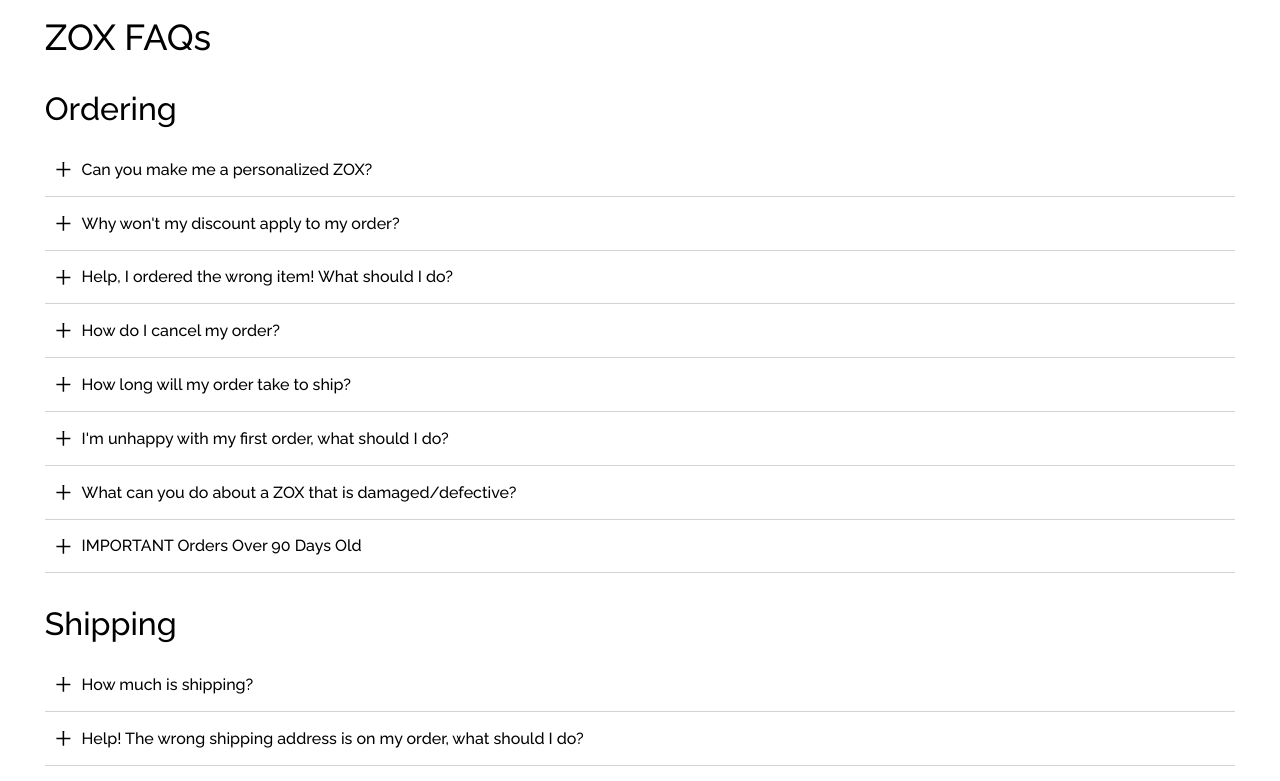
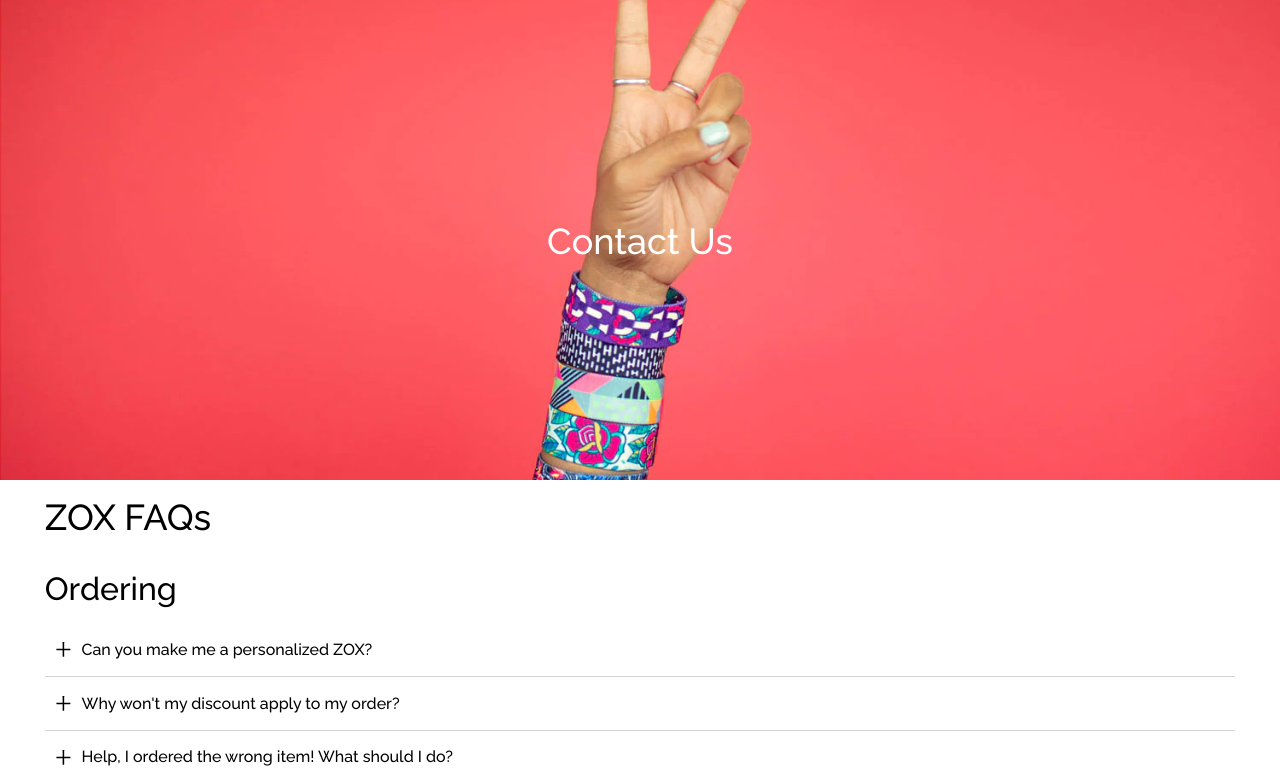
Before and after one commit to spell-landon/zox-faq-skillz, a React (Create React App) app: page / in a window 1280 px wide. Shown: the top 781 px of the page. Built offline with nearby package versions, Linux system fonts and the light colour scheme.

Commit message:
Add hero image component

```diff
--- a/src/App.js
+++ b/src/App.js
@@ -2,9 +2,15 @@
 import React from 'react';
 // components
 import FAQ from './components/FAQ/FAQ';
+import HeroImage from './components/HeroImage/HeroImage';
 
 function App() {
-  return <FAQ />;
+  return (
+    <>
+      <HeroImage />
+      <FAQ />
+    </>
+  );
 }
 
 export default App;
--- /dev/null
+++ b/src/components/HeroImage/HeroImage.jsx
@@ -0,0 +1,19 @@
+// dependencies
+import React from 'react';
+// stylesheet
+import styles from './HeroImage.module.css';
+// images
+import heroImg from '../../assets/hero.png';
+
+function HeroImage(props) {
+  return (
+    <div className={styles.heroContainer}>
+      <img src={heroImg} alt='Peace sign' />
+      <div className={styles.heroText}>
+        <p>Contact Us</p>
+      </div>
+    </div>
+  );
+}
+
+export default HeroImage;
--- /dev/null
+++ b/src/components/HeroImage/HeroImage.module.css
@@ -0,0 +1,43 @@
+/* Hero Image Container */
+.heroContainer {
+  height: 60vh;
+  width: 100vw;
+}
+/* Hero Image */
+.heroContainer img {
+  height: 60vh;
+  width: 100vw;
+  object-fit: cover;
+  margin: 0 auto;
+}
+/* Hero Text Container */
+.heroText {
+  display: flex;
+  flex-direction: column;
+  justify-content: center;
+  align-items: center;
+  width: 100vw;
+  height: 60vh;
+  position: absolute;
+  top: 50%;
+  left: 50%;
+  transform: translate(-50%, -83.2%);
+}
+/* 'Contact Us' Text */
+.heroContainer p {
+  color: #ffffff;
+  font-weight: 500;
+  font-size: 36px;
+}
+
+@media (max-width: 798px) {
+  .heroContainer {
+    height: 100%;
+  }
+  .heroContainer img {
+    height: 100%;
+  }
+  .heroText {
+    height: 100%;
+  }
+}
```
Also changed, not shown: src/assets/hero.png (added).
